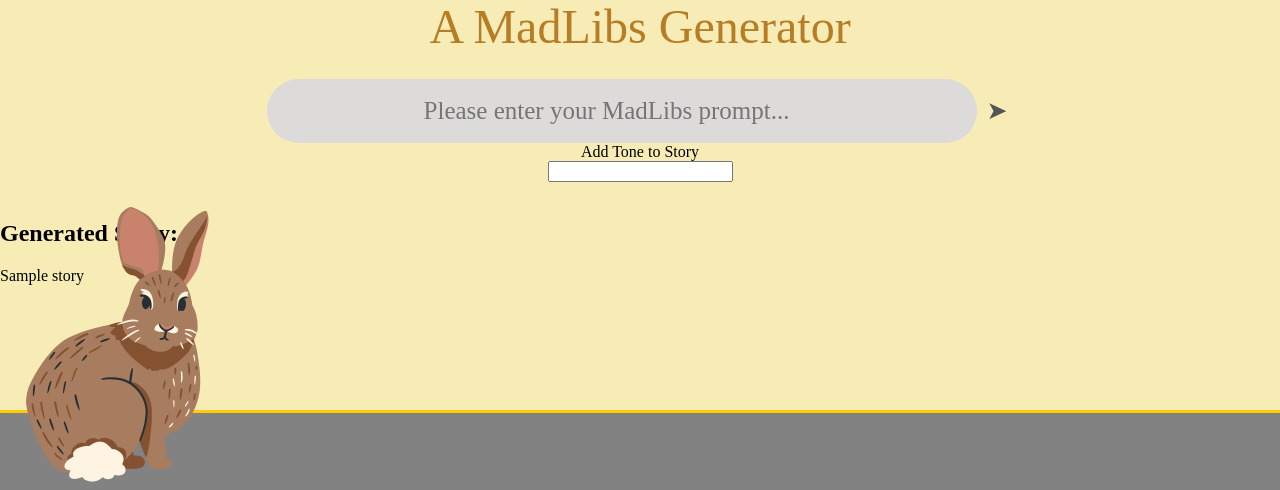
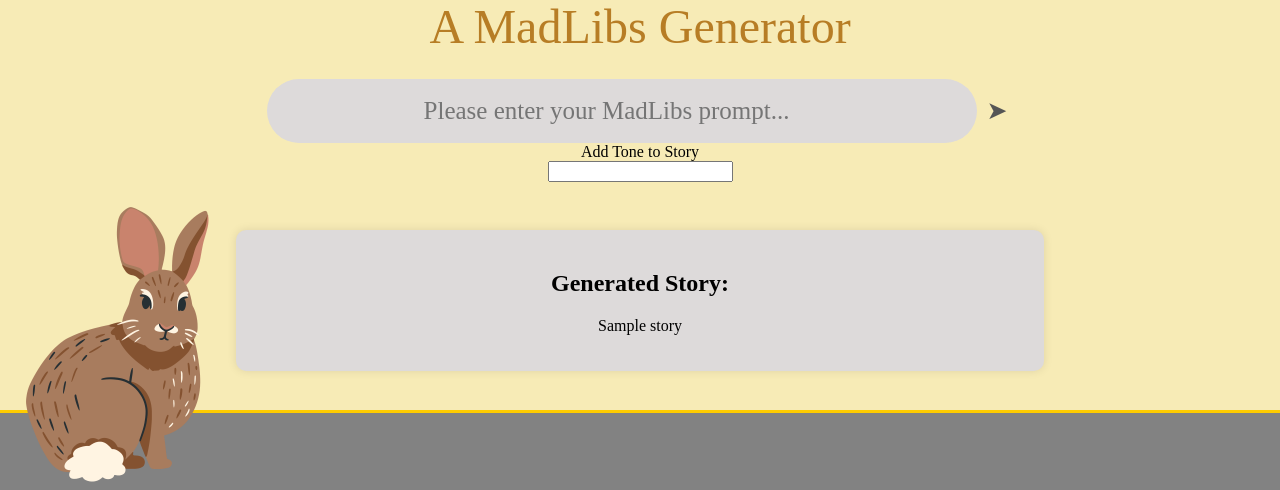
Before and after one commit to jjtiv/Madly-Speaking, a Flask app: template Madly_Speaking_Web/templates/index.html in a window 1280 px wide. Shown: the part 310-800 px from the top of the page. Run offline with Flask 3, Linux system fonts and the light colour scheme; the template is opened without the code that fills it: most values are stand-ins (such as "Sample title", 1, 10 or a date in 2020); some web fonts are replaced.

Commit message:
Fixed generated story output to be centered and have a border to look better

```diff
--- a/Madly_Speaking_Web/static/index.css
+++ b/Madly_Speaking_Web/static/index.css
@@ -103,6 +103,17 @@ header a:hover{
     max-width: 50%;
 }
 
+#story-output {
+    background-color: #dddada;
+    color: black;
+    padding: 20px;
+    margin: 30px auto;
+    width: 60%;
+    border-radius: 10px;
+    text-align: center;
+    box-shadow: 0 0 10px rgba(0, 0, 0, 0.1);
+    font-family: 'PalatinoRoman';
+}
 
 
 footer{
--- a/Madly_Speaking_Web/templates/index.html
+++ b/Madly_Speaking_Web/templates/index.html
@@ -23,7 +23,7 @@
     <div id="inputs">
         <form action="/submit" method="POST">
             <input type="text" id="promptBar" name="prompt" placeholder="Please enter your MadLibs prompt..." required>
-            <!-- You can add a tone input here later if needed -->
+
             <button type="submit" id="submitArrow">&#10148;</button>
         </form>
         <form action="/submit" method="POST">
@@ -39,6 +39,7 @@
     </div>
     {% endif %}
 
+
     <div id="bunnyPic">
         <img src="{{ url_for('static', filename='bunny.png') }}" alt="bunny" width="50%" height="auto">
     </div>
```
